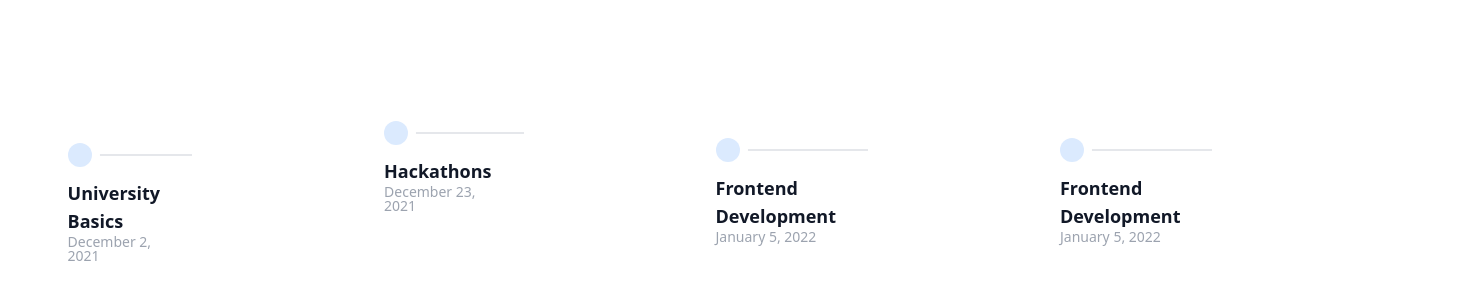
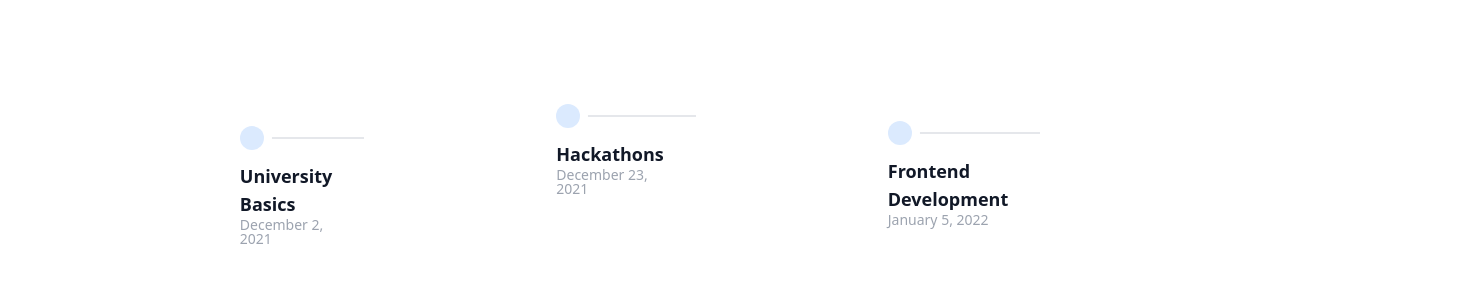
Before and after one commit to tihynihy/personal-portfolio, a Vue app: page /roadmap in a window 1280 px wide. Shown: the part 178-478 px from the top of the page, 1468 px wide, since content can reach past the window. Built offline with nearby package versions, Linux system fonts and the light colour scheme; what vue3-particles would draw is missing.

Commit message:
placeholder timeline prep

```diff
--- a/src/components/TimelineComponent.vue
+++ b/src/components/TimelineComponent.vue
@@ -27,8 +27,6 @@ export default {
                 { title: 'University Basics', releaseDate: 'December 2, 2021', description: 'Started my journey in coding with the basics.' },
                 { title: 'Hackathons', releaseDate: 'December 23, 2021', description: 'Winner of the BEST 2022 Hackathon in Sarajevo | BEST Mostar Hackathon 2021.' },
                 { title: 'Frontend Development', releaseDate: 'January 5, 2022', description: 'Worked full time as a Vue.js developer | Figma UI/UX development' },
-                { title: 'Frontend Development', releaseDate: 'January 5, 2022', description: 'Worked full time as a Vue.js developer | Figma UI/UX development' },
-
             ],
         };
     },
```
